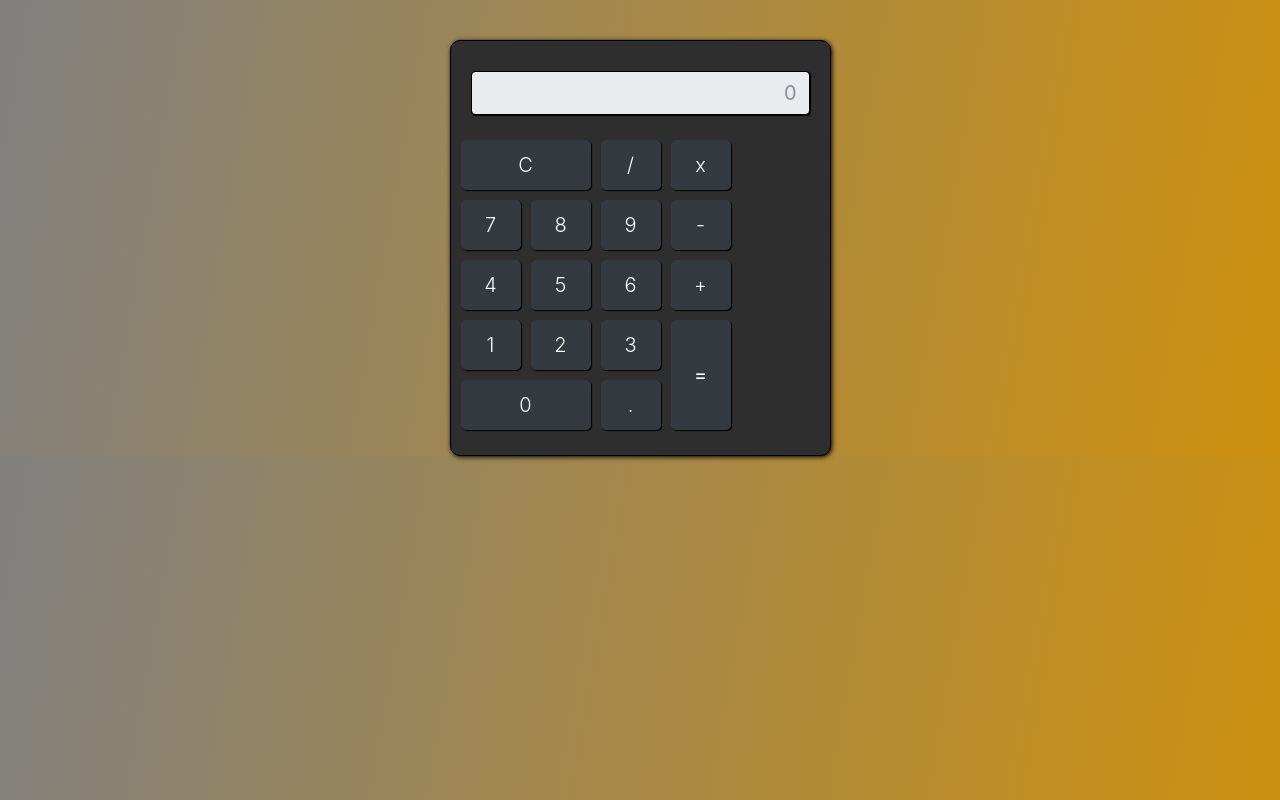
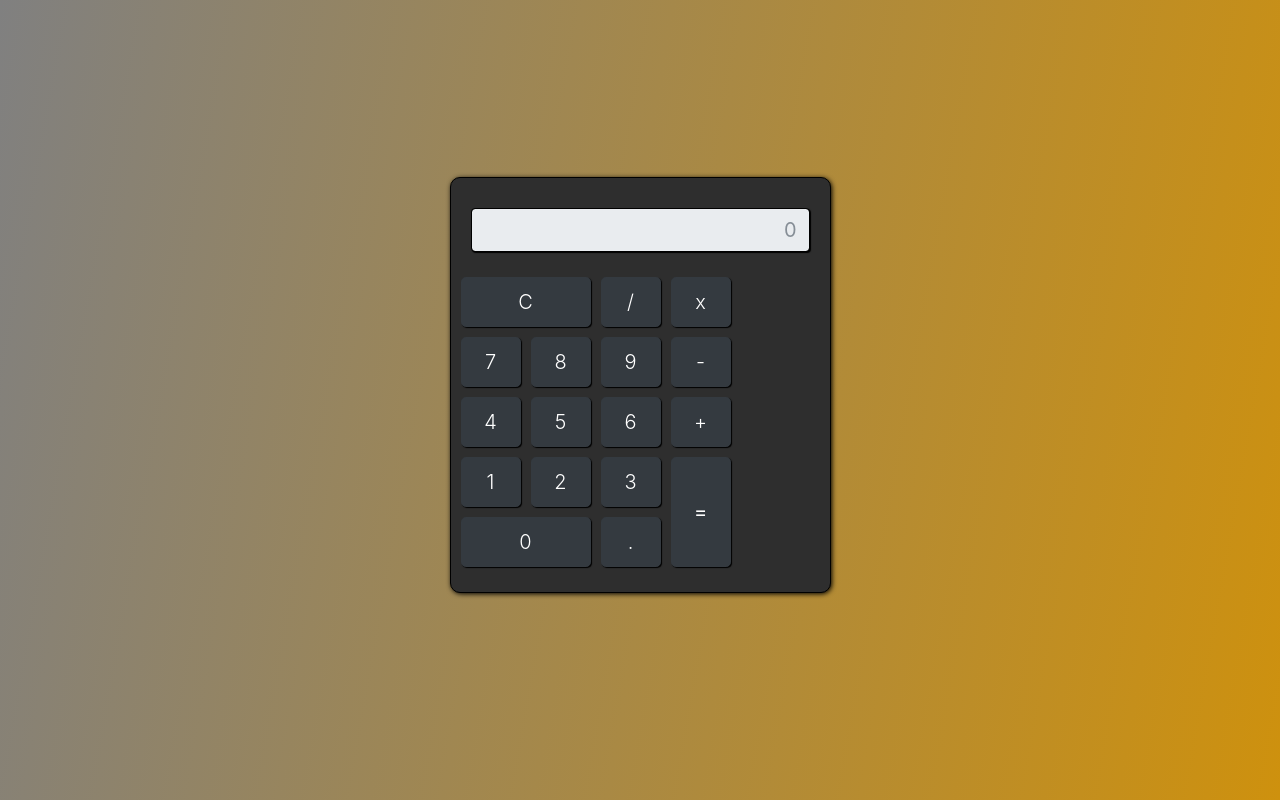
Before and after one commit to oandmiranda/Calculadora, a plain HTML site: page index.html in a window 1280 px wide. Drawn offline with nearby package versions, Linux system fonts and the light colour scheme.

Commit message:
Css ajustado

```diff
--- a/style.css
+++ b/style.css
@@ -1,9 +1,16 @@
 body {
-    background: linear-gradient(100deg, gray, rgb(206, 145, 14))
+  background: linear-gradient(100deg, gray, rgb(206, 145, 14));
+}
+
+.container {
+  display: flex;
+  justify-content: center;
+  align-items: center;
+  height: 100vh;
 }
 
 .calculadora {
-    margin-top: 40px;
+  margin-bottom: 30px;
   border: solid 1px #000;
   padding: 20px;
   background-color: #2E2E2E;
```
Lines whose indentation alone changed are shown as unchanged.
